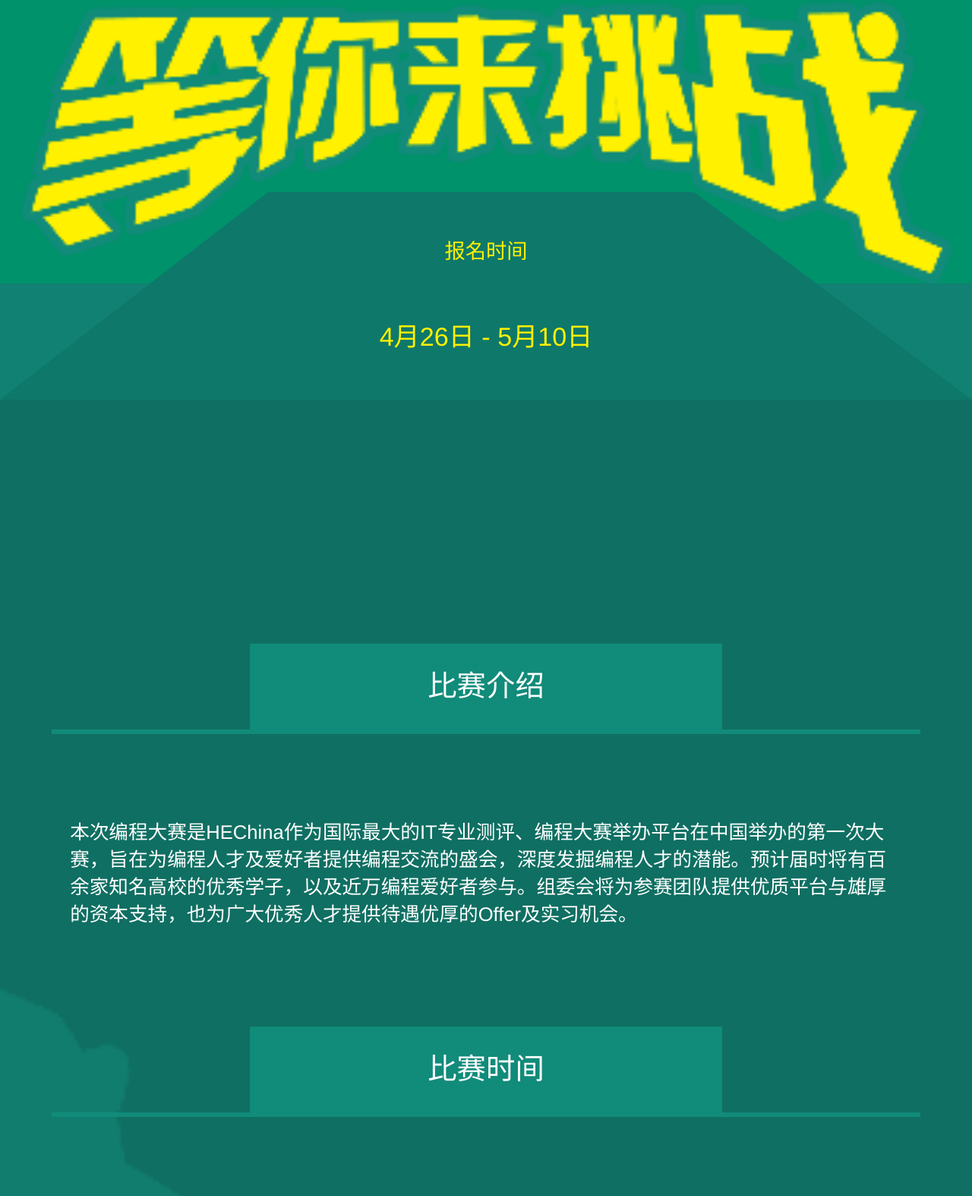
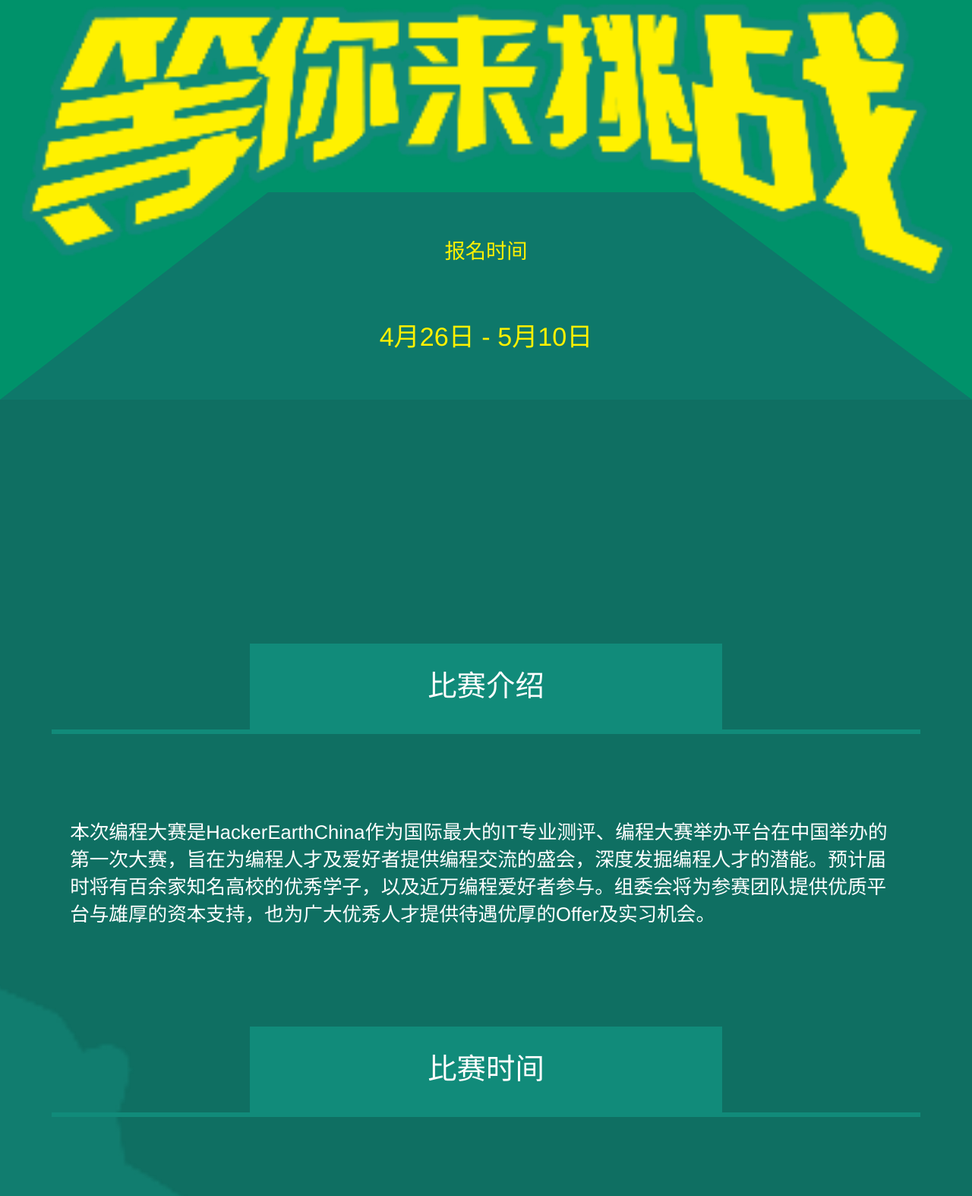
Before and after one commit to FlyingBugger/hacker_earth_activity, a Django app: template register_site/templates/index.html in a window 1280 px wide. Shown: the part 1413-2987 px from the top of the page at 76% size. Run offline with Django 3.2, Linux system fonts and the light colour scheme; the template is opened without the code that fills it, so the values that code supplies are empty; some libraries are stand-ins or nearby versions.

Commit message:
基本调整完成了ios

```diff
--- a/register_site/static/css/common.css
+++ b/register_site/static/css/common.css
@@ -13,7 +13,9 @@ body {
     -webkit-font-smoothing: antialiased;
     font-weight: 500;
 }
-
+.monkey_and_time{
+	background-color: #00926a;
+}
 .btn-signup {
 	color: #2f2f2f;
 	font-size: 2rem;
--- a/register_site/templates/index.html
+++ b/register_site/templates/index.html
@@ -3,7 +3,8 @@
 
 {% block content %}
 
-<div class="caps-1">
+<div class="monkey_and_time">
+	<div class="caps-1">
 	<img class="cap" src='{% static "img/cap.png" %}'></img>
 	<div class="monkey-container">
 		<img class="monkey" src='{% static "img/monkey.png" %}'></img>
@@ -21,6 +22,8 @@
 	<div class="trapezoid"></div>
 </div>
 
+</div>
+
 <div class="intro">
 	<img class="shadow-1" src="{% static 'img/shadow.png' %}"></img>
 	<img class="shadow-2" src="{% static 'img/shadow.png' %}"></img>
@@ -31,7 +34,7 @@
 		<h3 class="text">比赛介绍</h3>
 	</div>
 	<p class="content">
-	本次编程大赛是HEChina作为国际最大的IT专业测评、编程大赛举办平台在中国举办的第一次大赛，旨在为编程人才及爱好者提供编程交流的盛会，深度发掘编程人才的潜能。预计届时将有百余家知名高校的优秀学子，以及近万编程爱好者参与。组委会将为参赛团队提供优质平台与雄厚的资本支持，也为广大优秀人才提供待遇优厚的Offer及实习机会。
+	本次编程大赛是HackerEarthChina作为国际最大的IT专业测评、编程大赛举办平台在中国举办的第一次大赛，旨在为编程人才及爱好者提供编程交流的盛会，深度发掘编程人才的潜能。预计届时将有百余家知名高校的优秀学子，以及近万编程爱好者参与。组委会将为参赛团队提供优质平台与雄厚的资本支持，也为广大优秀人才提供待遇优厚的Offer及实习机会。
 	</p>
 
 	<div class="section-head">
```
